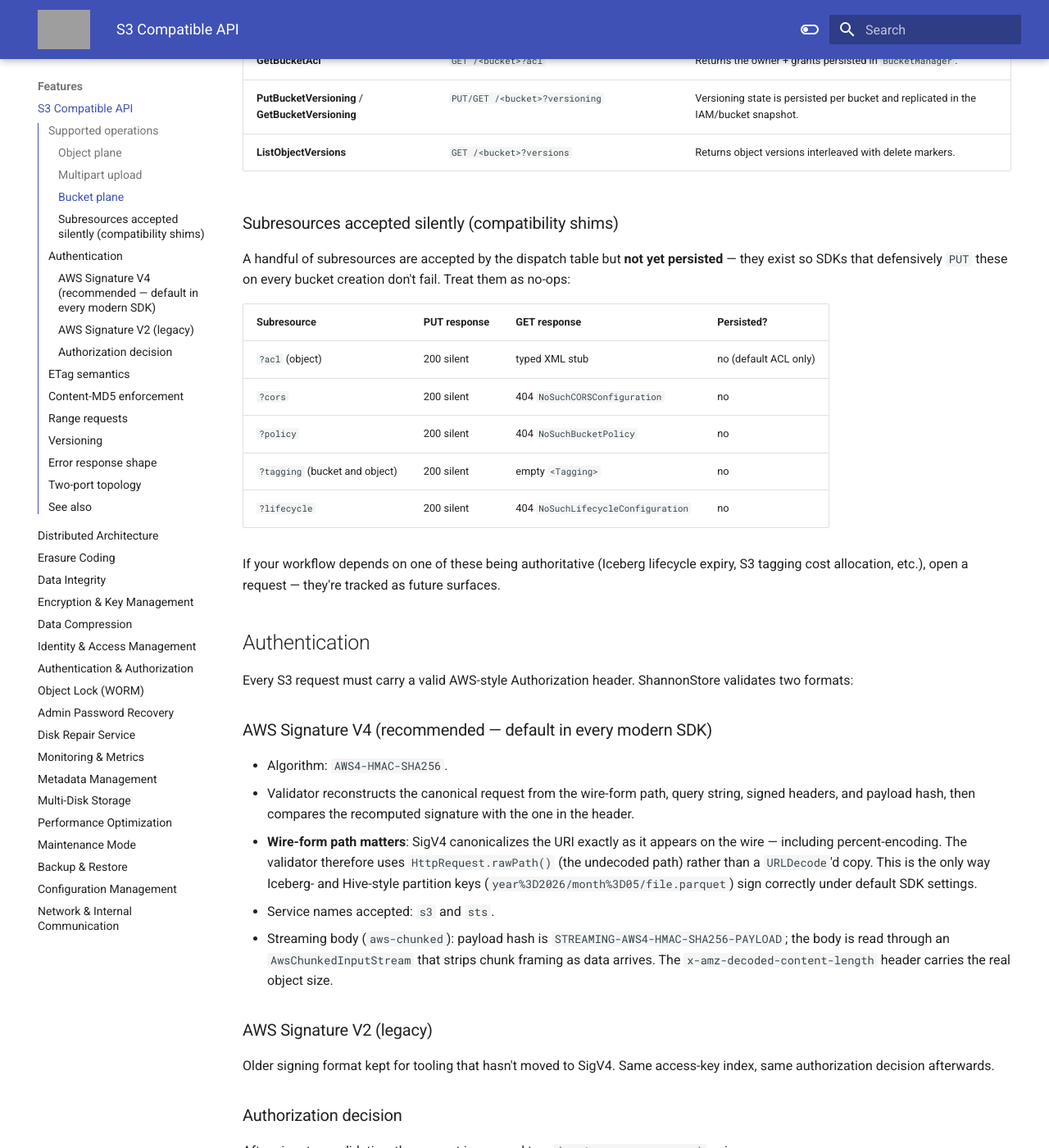
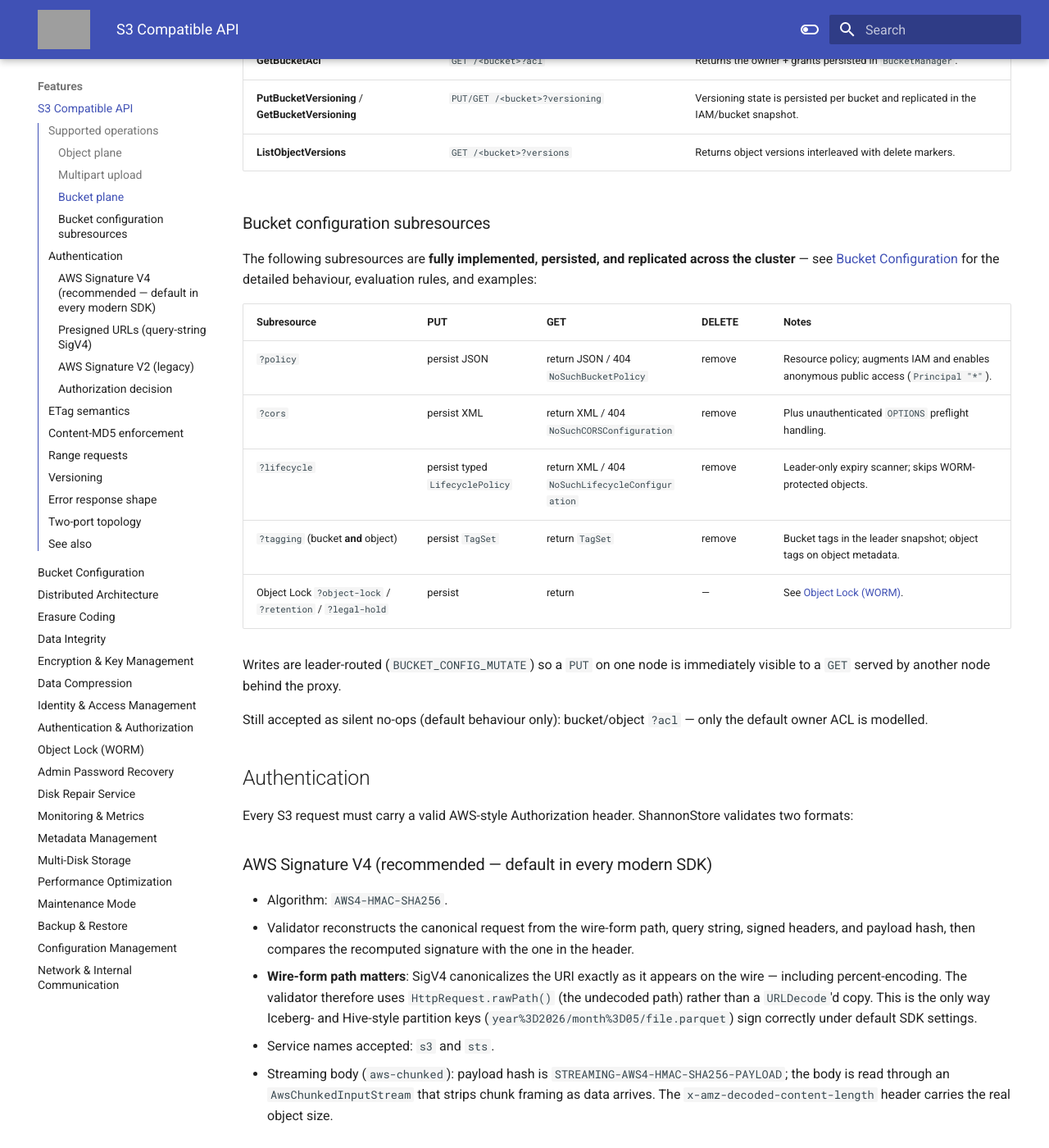
Before and after one commit to cloudcheflabs/shannonstore-docs, an MkDocs documentation site: the page built from docs/features/s3-compatible-api.md, in a window 1280 px wide and 1400 px high, scrolled down 2271 px. Shown: the whole window at 82% size. Built offline with MkDocs 1.6.1 and Material for MkDocs 9.7.7, drawn with Linux system fonts in a browser that asks for light colours; the version menu is left out; some of the changed text lies outside the part shown; grey boxes are pictures that could not be loaded.

Commit message:
docs: bucket configuration (policy/CORS/lifecycle/tagging) + presigned URLs
- New "Bucket Configuration" page: bucket policy (IAM augmentation + anonymous
  public access), CORS (+ OPTIONS preflight), Object Lifecycle (typed ILM scanner,
  WORM-aware, leader-routed), bucket/object tagging, cluster consistency model.
- s3-compatible-api: replace stale "accepted silently" stub table with the real
  implemented subresources; document presigned-URL (query-string SigV4) auth.
- Cross-link WORM ↔ lifecycle (expiry defers to Object Lock). Nav entry added.

Co-Authored-By: Claude Opus 4.8 (1M context) <noreply@anthropic.com>

````diff
--- a/docs/features/s3-compatible-api.md
+++ b/docs/features/s3-compatible-api.md
@@ -60,19 +60,25 @@ The part-buffer store is the source of truth for in-flight uploads — it surviv
 | **PutBucketVersioning** / **GetBucketVersioning** | `PUT/GET /<bucket>?versioning` | Versioning state is persisted per bucket and replicated in the IAM/bucket snapshot. |
 | **ListObjectVersions** | `GET /<bucket>?versions` | Returns object versions interleaved with delete markers. |
 
-### Subresources accepted silently (compatibility shims)
+### Bucket configuration subresources
 
-A handful of subresources are accepted by the dispatch table but **not yet persisted** — they exist so SDKs that defensively `PUT` these on every bucket creation don't fail. Treat them as no-ops:
+The following subresources are **fully implemented, persisted, and replicated
+across the cluster** — see [Bucket Configuration](bucket-configuration.md) for the
+detailed behaviour, evaluation rules, and examples:
 
-| Subresource | PUT response | GET response | Persisted? |
-| --- | --- | --- | --- |
-| `?acl` (object) | 200 silent | typed XML stub | no (default ACL only) |
-| `?cors` | 200 silent | 404 `NoSuchCORSConfiguration` | no |
-| `?policy` | 200 silent | 404 `NoSuchBucketPolicy` | no |
-| `?tagging` (bucket and object) | 200 silent | empty `<Tagging>` | no |
-| `?lifecycle` | 200 silent | 404 `NoSuchLifecycleConfiguration` | no |
+| Subresource | PUT | GET | DELETE | Notes |
+| --- | --- | --- | --- | --- |
+| `?policy` | persist JSON | return JSON / 404 `NoSuchBucketPolicy` | remove | Resource policy; augments IAM and enables anonymous public access (`Principal "*"`). |
+| `?cors` | persist XML | return XML / 404 `NoSuchCORSConfiguration` | remove | Plus unauthenticated `OPTIONS` preflight handling. |
+| `?lifecycle` | persist typed `LifecyclePolicy` | return XML / 404 `NoSuchLifecycleConfiguration` | remove | Leader-only expiry scanner; skips WORM-protected objects. |
+| `?tagging` (bucket **and** object) | persist `TagSet` | return `TagSet` | remove | Bucket tags in the leader snapshot; object tags on object metadata. |
+| Object Lock `?object-lock` / `?retention` / `?legal-hold` | persist | return | — | See [Object Lock (WORM)](worm.md). |
 
-If your workflow depends on one of these being authoritative (Iceberg lifecycle expiry, S3 tagging cost allocation, etc.), open a request — they're tracked as future surfaces.
+Writes are leader-routed (`BUCKET_CONFIG_MUTATE`) so a `PUT` on one node is
+immediately visible to a `GET` served by another node behind the proxy.
+
+Still accepted as silent no-ops (default behaviour only): bucket/object `?acl` —
+only the default owner ACL is modelled.
 
 ## Authentication
 
@@ -85,6 +91,25 @@ Every S3 request must carry a valid AWS-style Authorization header. ShannonStore
 - **Wire-form path matters**: SigV4 canonicalizes the URI exactly as it appears on the wire — including percent-encoding. The validator therefore uses `HttpRequest.rawPath()` (the undecoded path) rather than a `URLDecode`'d copy. This is the only way Iceberg- and Hive-style partition keys (`year%3D2026/month%3D05/file.parquet`) sign correctly under default SDK settings.
 - Service names accepted: `s3` and `sts`.
 - Streaming body (`aws-chunked`): payload hash is `STREAMING-AWS4-HMAC-SHA256-PAYLOAD`; the body is read through an `AwsChunkedInputStream` that strips chunk framing as data arrives. The `x-amz-decoded-content-length` header carries the real object size.
+
+### Presigned URLs (query-string SigV4)
+
+A presigned URL carries the entire SigV4 signature in the **query string** instead
+of the `Authorization` header, so it can be handed to a browser, `curl`, or any
+client with no credentials of its own:
+
+```bash
+url=$(aws --endpoint-url http://localhost:8000 s3 presign s3://lake/report.csv --expires-in 300)
+curl "$url"        # 200 — auth is entirely in the X-Amz-* query parameters
+```
+
+When a request arrives with no `Authorization` header, the validator checks for
+`X-Amz-Algorithm=AWS4-HMAC-SHA256` in the query string. If present, it extracts the
+access key from `X-Amz-Credential`, reconstructs the canonical request from the
+signed query parameters (`X-Amz-Date`, `X-Amz-Expires`, `X-Amz-SignedHeaders`,
+`X-Amz-Signature`), and validates the signature and expiry exactly as for a header
+signature. Anonymous-policy evaluation is only attempted for requests that are
+*neither* header-signed *nor* presigned.
 
 ### AWS Signature V2 (legacy)
 
--- a/mkdocs.yml
+++ b/mkdocs.yml
@@ -40,6 +40,7 @@ nav:
       - "Getting Started": installation/getting-started.md
   - "Features":
       - "S3 Compatible API": features/s3-compatible-api.md
+      - "Bucket Configuration": features/bucket-configuration.md
       - "Distributed Architecture": features/distributed-architecture.md
       - "Erasure Coding": features/ec.md
       - "Data Integrity": features/data-integrity.md
````
Also changed, not shown: docs/features/bucket-configuration.md (added, +252 -0 lines), docs/features/worm.md (+1 -0 lines).
